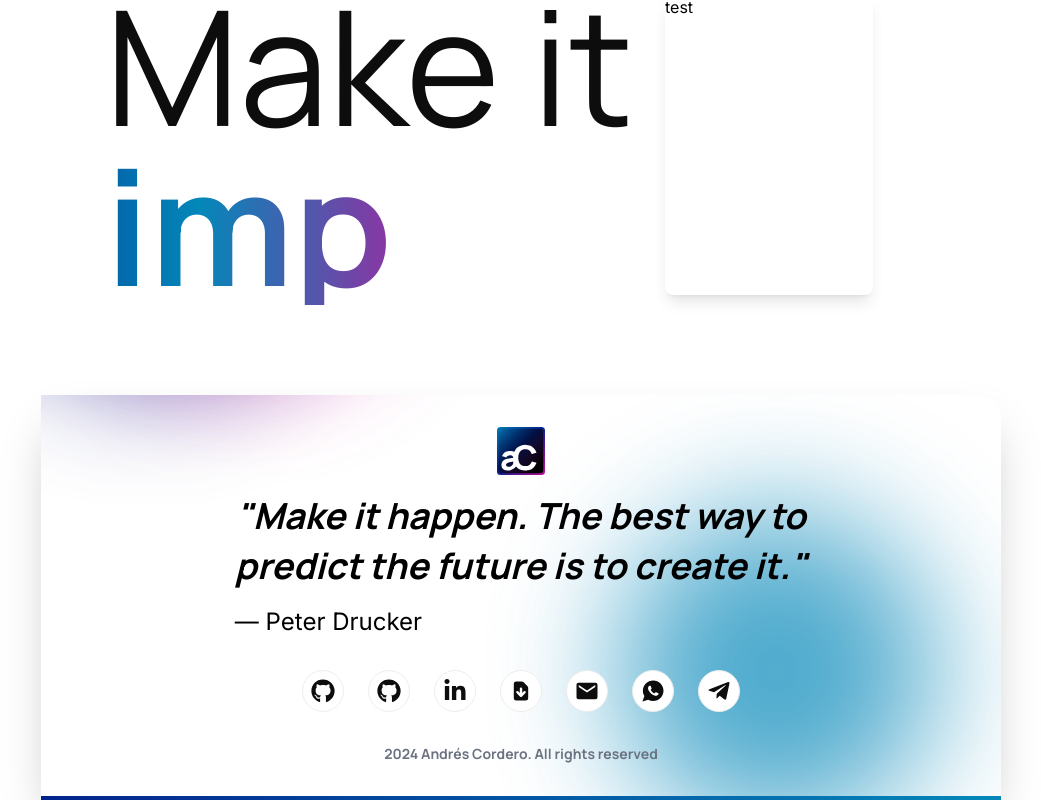
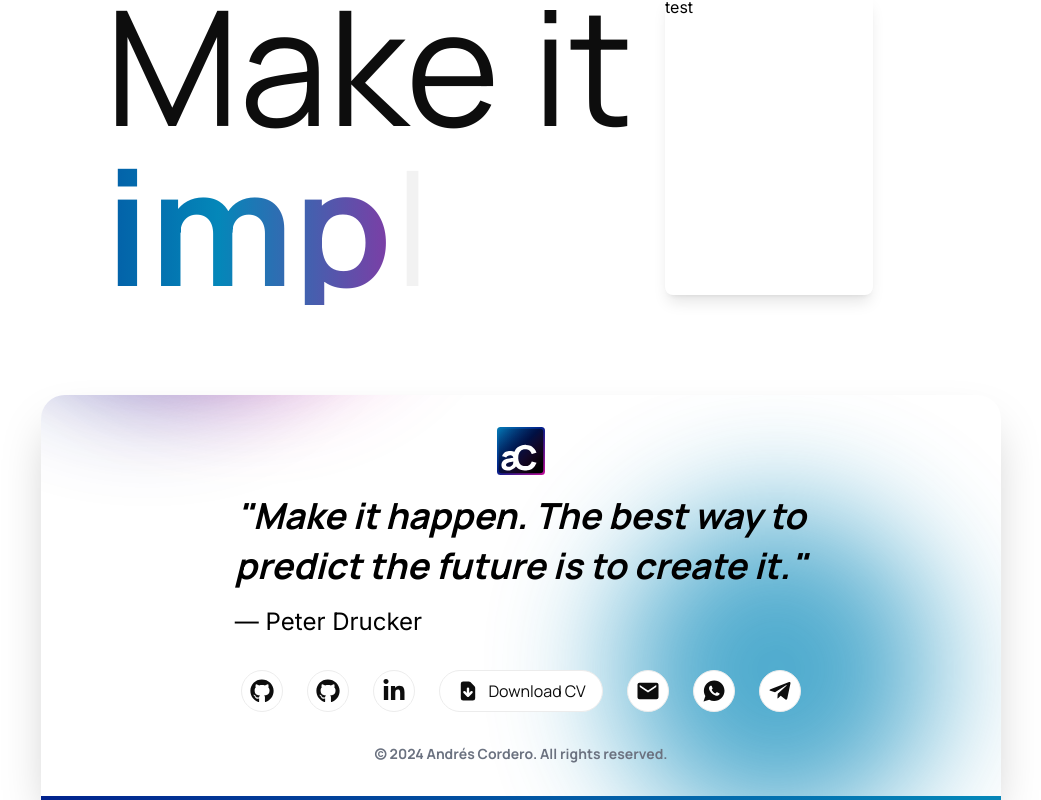
Before and after one commit to andrescorderor/ac-website, a React (Vite) app: page / in a window 1280 px wide. Shown: the part 1297-2097 px from the top of the page, without its empty margins (119-1160 px from the left). Built offline with nearby package versions, Linux system fonts and the light colour scheme.

Commit message:
add: options on button component

```diff
--- a/package.json
+++ b/package.json
@@ -1,7 +1,7 @@
 {
   "name": "ac-website",
   "private": true,
-  "version": "0.3.1",
+  "version": "0.4.0",
   "type": "module",
   "scripts": {
     "dev": "vite",
--- a/src/components/Hero.tsx
+++ b/src/components/Hero.tsx
@@ -65,6 +65,7 @@ export default function Hero() {
             className="font-manrope text-[10rem] leading-none text-[var(--black)]"
             animate={{
               opacity: [1, 0],
+              transition: { repeat: Infinity, duration: 1 },
             }}
           >
             |
--- a/src/components/common/Button.tsx
+++ b/src/components/common/Button.tsx
@@ -2,26 +2,69 @@ type ButtonProps = {
   icon: React.ElementType;
   name: string;
   url: string;
+  type: 'icon-only' | 'full-static' | 'full-dynamic' | 'text-only';
 };
 
-export function Button({ icon: Icon, name, url }: ButtonProps) {
+export function Button({ icon: Icon, name, url, type }: ButtonProps) {
   const onClick = () => {
     window.open(url, '_blank');
+  };
+
+  const baseClasses =
+    'font-manrope group relative flex items-center justify-center rounded-full border border-[var(--soft-light-gray)] bg-white p-2 text-[var(--black)] transition-all duration-500 ease-in-out';
+
+  const getButtonClasses = () => {
+    switch (type) {
+      case 'icon-only':
+        return 'p-2';
+      case 'full-static':
+        return 'px-4';
+      case 'full-dynamic':
+        return 'hover:px-4';
+      case 'text-only':
+        return 'p-2';
+      default:
+        return '';
+    }
+  };
+
+  const renderIcon = () => {
+    if (
+      type === 'icon-only' ||
+      type === 'full-static' ||
+      type === 'full-dynamic'
+    ) {
+      return (
+        <Icon className="size-6 transition-transform duration-500 ease-in-out" />
+      );
+    }
+    return null;
+  };
+
+  const renderText = () => {
+    if (type === 'text-only' || type === 'full-static') {
+      return <span className="ml-2">{name}</span>;
+    }
+
+    if (type === 'full-dynamic') {
+      return (
+        <span className="ml-0 max-w-0 overflow-hidden whitespace-nowrap transition-all duration-500 ease-in-out group-hover:ml-2 group-hover:max-w-xs">
+          {name}
+        </span>
+      );
+    }
+
+    return null;
   };
 
   return (
     <button
       type="button"
       onClick={onClick}
-      className="font-manrope group relative flex items-center justify-center rounded-full border border-[var(--soft-light-gray)] bg-white p-2 text-[var(--black)] transition-all duration-500 ease-in-out hover:px-4"
+      className={`${baseClasses} ${getButtonClasses()}`}
     >
-      <div className="flex items-center justify-center">
-        <Icon className="size-6 transition-transform duration-500 ease-in-out" />
-      </div>
-
-      <span className="ml-0 max-w-0 overflow-hidden whitespace-nowrap transition-all duration-500 ease-in-out group-hover:ml-2 group-hover:max-w-xs">
-        {name}
-      </span>
+      {renderIcon()}
+      {renderText()}
     </button>
   );
 }
--- a/src/components/common/Footer.tsx
+++ b/src/components/common/Footer.tsx
@@ -9,7 +9,7 @@ export default function Footer() {
   return (
     <footer className="mx-auto flex w-3/4 flex-col items-center rounded-t-3xl text-black shadow-2xl backdrop-blur-lg">
       <div className="p-8">
-        <div className="absolute inset-0 -z-10 overflow-hidden">
+        <div className="absolute inset-0 -z-10 overflow-hidden rounded-t-3xl">
           <div className="circle animate-bounce-slow size-80 rounded-full bg-[var(--deep-navy-blue)] opacity-70 blur-3xl" />
           <div className="circle animate-bounce-slow size-80 rounded-full bg-[var(--vibrant-sky-blue)] opacity-70 blur-3xl" />
           <div className="circle animate-bounce-slow size-80 rounded-full bg-[var(--magenta-pink)] opacity-70 blur-3xl" />
@@ -33,36 +33,43 @@ export default function Footer() {
 
           <div className="flex gap-6">
             <Button
+              type="full-dynamic"
               icon={FaGithub}
               name="Professional GitHub"
               url="https://github.com/andrescordero-cbqa"
             />
             <Button
+              type="full-dynamic"
               icon={FaGithub}
               name="Personal GitHub"
               url="https://github.com/andrescorderor"
             />
             <Button
+              type="full-dynamic"
               icon={FaLinkedinIn}
               name="LinkedIn"
               url="https://www.linkedin.com/in/andresmcorderor/"
             />
             <Button
+              type="full-static"
               icon={HiDocumentDownload}
               name="Download CV"
               url="/assets/cv.pdf"
             />
             <Button
+              type="full-dynamic"
               icon={IoMdMail}
               name="Email"
               url="mailto:andresmcorderor@gmail.com"
             />
             <Button
+              type="full-dynamic"
               icon={IoLogoWhatsapp}
               name="WhatsApp"
               url="https://wa.me/524777037913"
             />
             <Button
+              type="full-dynamic"
               icon={FaTelegramPlane}
               name="Telegram"
               url="https://wa.me/524777037913"
@@ -71,7 +78,7 @@ export default function Footer() {
         </div>
 
         <div className="font-manrope mt-8 text-center text-sm font-bold  text-gray-500">
-          <p>2024 Andrés Cordero. All rights reserved</p>
+          <p>© 2024 Andrés Cordero. All rights reserved.</p>
         </div>
       </div>
       <div className="animate-gradient-rotate h-1 w-full bg-gradient-to-r from-[var(--deep-navy-blue)] via-[var(--vibrant-sky-blue)] to-[var(--magenta-pink)]" />
```
